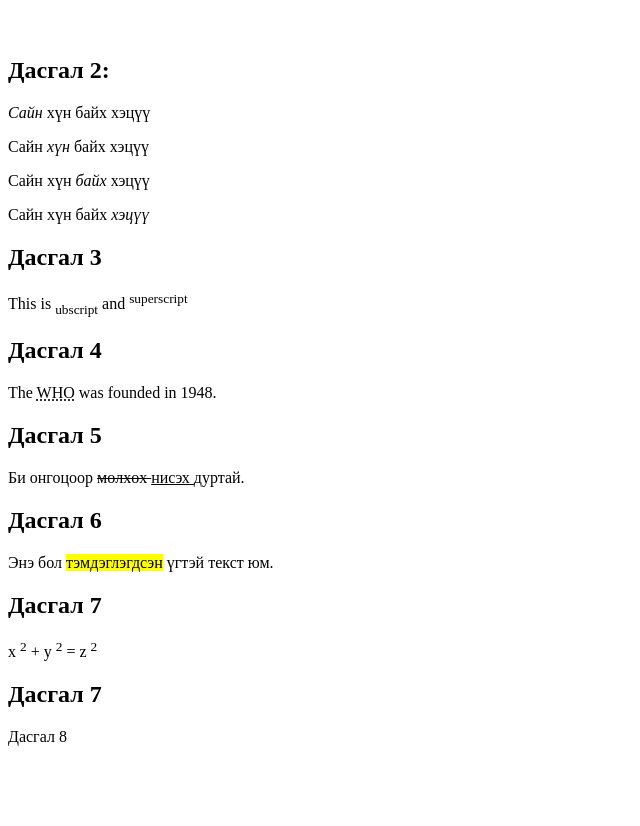
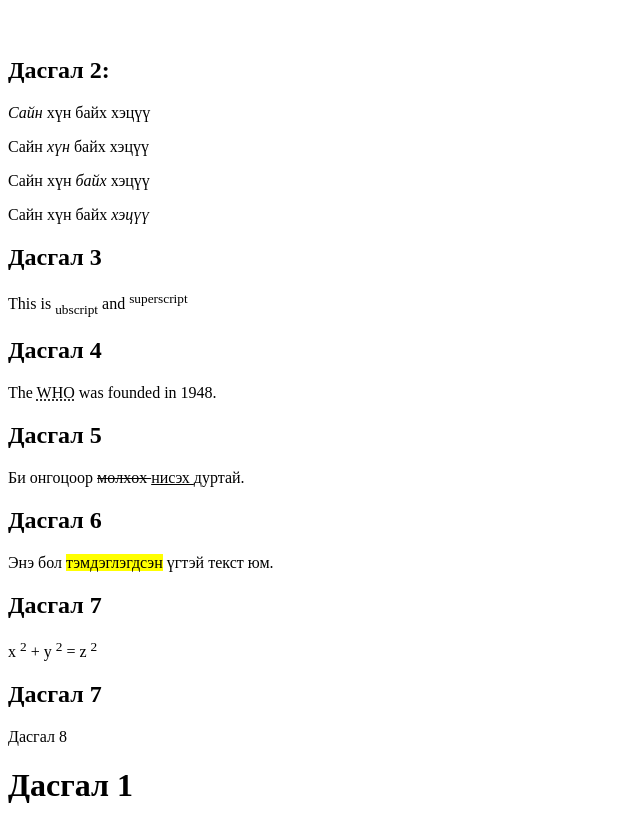
Before and after one commit to Purvee526/todo-list-vanilla, a plain HTML site: page lesson/exercise_02.html in a window 1280 px wide. Shown: the part 119-945 px from the top of the page, without its empty margins (0-640 px from the left). Before the commit the page ends 881 px from the top, so only its background shows below. Drawn offline with Linux system fonts and the light colour scheme.

Commit message:
ajil deer ghy

```diff
--- a/lesson/exercise_02.html
+++ b/lesson/exercise_02.html
@@ -30,11 +30,7 @@
      <h2>Дасгал 7</h2>
      <p>Дасгал 8</p>
 
-
-
-
-
-
+  <h1> Дасгал 1</h1>
 
 
 
```
